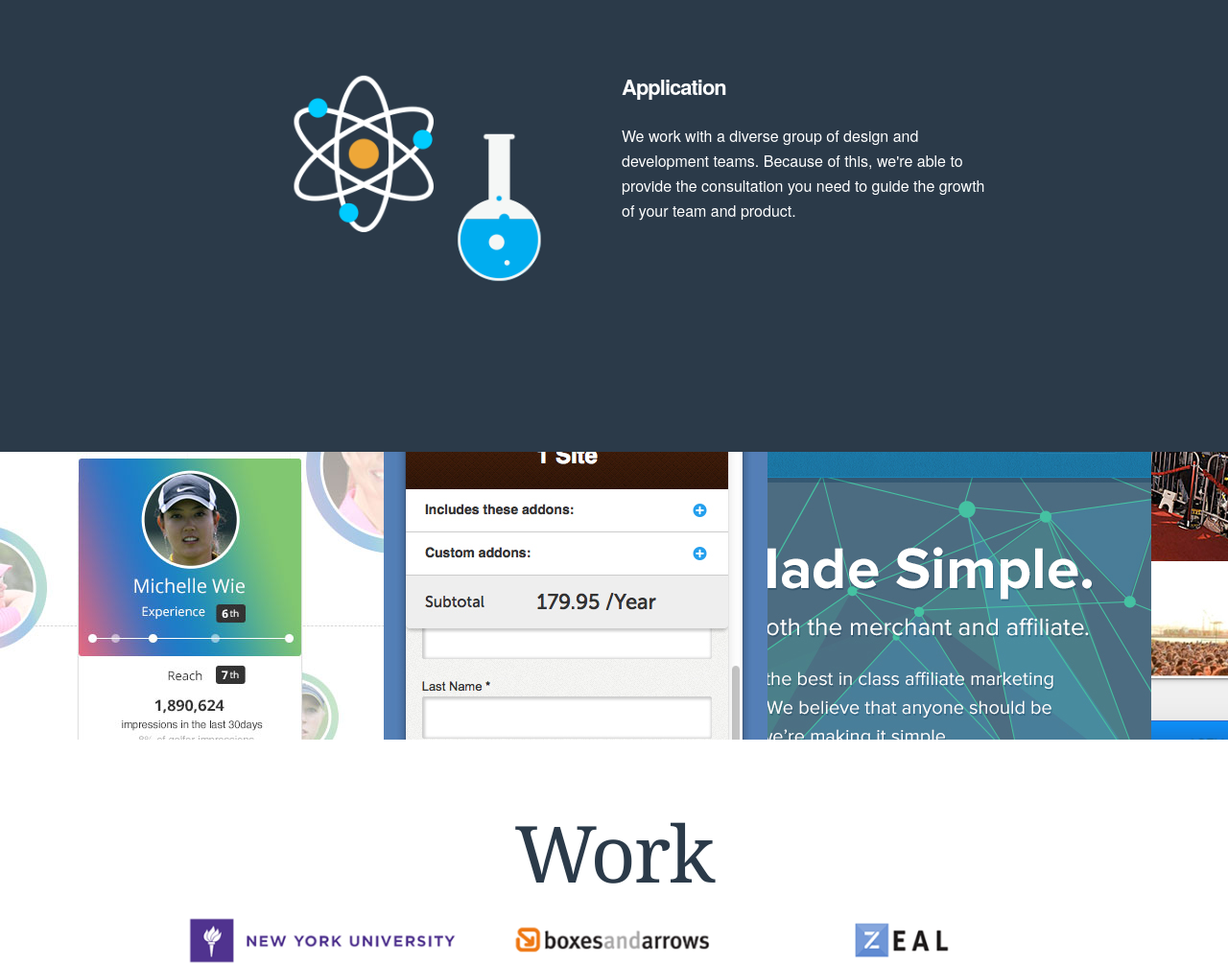
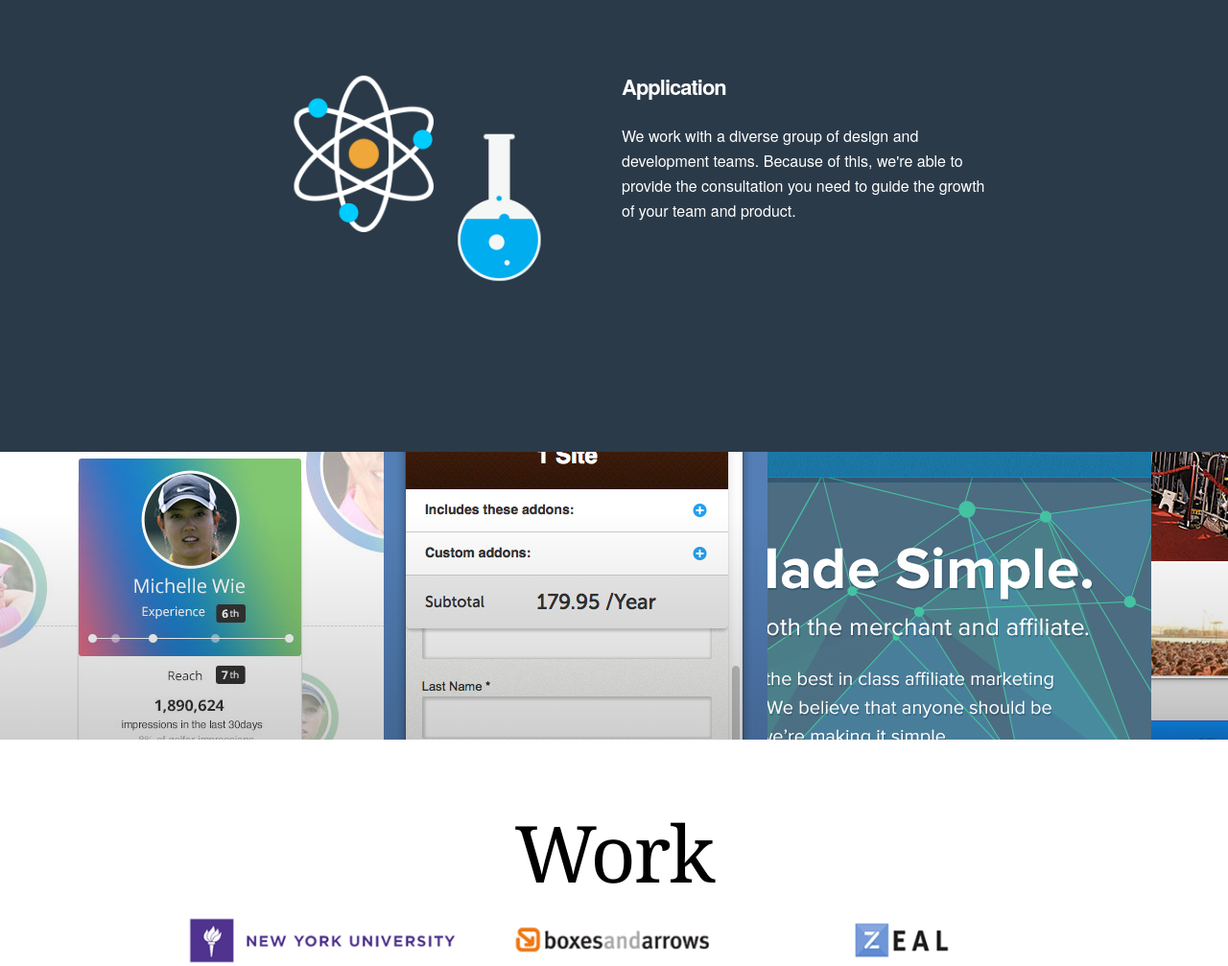
Before and after one commit to MisterMachine/mistermachine, a PHP site: page / in a window 1280 px wide. Shown: the part 3627-4634 px from the top of the page at 96% size. Run offline with PHP 8.4, Linux system fonts and the light colour scheme; some web fonts are replaced.

Commit message:
Tinted overlay for mini-gallery

```diff
--- a/assets/_mistermachine_compass/scss/views/_patterns.scss
+++ b/assets/_mistermachine_compass/scss/views/_patterns.scss
@@ -60,6 +60,25 @@
 	li {
 		float: left; display: block;
 	}
+}
+
+.tint-overlay {
+	position: relative;
+}
+
+.tint-overlay:before {
+	content: "";
+	display: block;
+	position: absolute;
+	top: 0;
+	bottom: 0;
+	left: 0;
+	right: 0;
+	background-image: -webkit-linear-gradient(top,transparent 20%,rgba(0,0,0,.2));
+	-moz-transition: background .3s linear;
+	-webkit-transition: background .3s linear;
+	-o-transition: background .3s linear;
+	transition: background .3s linear;
 }
 
 .bullets {
--- a/assets/stylesheets/application.css
+++ b/assets/stylesheets/application.css
@@ -1828,7 +1828,28 @@
   display: block;
 }
 
-/* line 66, ../_mistermachine_compass/scss/views/_patterns.scss */
+/* line 65, ../_mistermachine_compass/scss/views/_patterns.scss */
+.tint-overlay {
+  position: relative;
+}
+
+/* line 69, ../_mistermachine_compass/scss/views/_patterns.scss */
+.tint-overlay:before {
+  content: "";
+  display: block;
+  position: absolute;
+  top: 0;
+  bottom: 0;
+  left: 0;
+  right: 0;
+  background-image: -webkit-linear-gradient(top, transparent 20%, rgba(0, 0, 0, 0.2));
+  -moz-transition: background .3s linear;
+  -webkit-transition: background .3s linear;
+  -o-transition: background .3s linear;
+  transition: background .3s linear;
+}
+
+/* line 85, ../_mistermachine_compass/scss/views/_patterns.scss */
 .bullets .round {
   background: white;
   display: block;
@@ -1837,7 +1858,7 @@
   margin: 0 auto .5em;
 }
 
-/* line 75, ../_mistermachine_compass/scss/views/_patterns.scss */
+/* line 94, ../_mistermachine_compass/scss/views/_patterns.scss */
 .slide.row {
   margin-bottom: 52px;
   margin-left: auto;
@@ -1845,19 +1866,19 @@
 }
 
 @media only screen and (min-width: 48em) {
-  /* line 81, ../_mistermachine_compass/scss/views/_patterns.scss */
+  /* line 100, ../_mistermachine_compass/scss/views/_patterns.scss */
   .inner-words {
     padding: 2em;
   }
 }
 
-/* line 89, ../_mistermachine_compass/scss/views/_patterns.scss */
+/* line 108, ../_mistermachine_compass/scss/views/_patterns.scss */
 .device-screen,
 .device-mobile,
 .device-tablet {
   border: 0;
 }
-/* line 92, ../_mistermachine_compass/scss/views/_patterns.scss */
+/* line 111, ../_mistermachine_compass/scss/views/_patterns.scss */
 .device-screen img,
 .device-mobile img,
 .device-tablet img {
@@ -1870,7 +1891,7 @@
 }
 
 @media only screen and (min-width: 48em) {
-  /* line 103, ../_mistermachine_compass/scss/views/_patterns.scss */
+  /* line 122, ../_mistermachine_compass/scss/views/_patterns.scss */
   .device-screen {
     border-width: 2.5em 1px 1px 1px;
     border-style: solid;
@@ -1883,7 +1904,7 @@
     border-top-right-radius: 10px;
   }
 
-  /* line 110, ../_mistermachine_compass/scss/views/_patterns.scss */
+  /* line 129, ../_mistermachine_compass/scss/views/_patterns.scss */
   .device-mobile {
     border-width: 4em .5em 4em .5em;
     border-style: solid;
@@ -1895,7 +1916,7 @@
     border-radius: 20px;
   }
 
-  /* line 117, ../_mistermachine_compass/scss/views/_patterns.scss */
+  /* line 136, ../_mistermachine_compass/scss/views/_patterns.scss */
   .device-tablet {
     border-width: .5em 4em;
     border-style: solid;
@@ -1907,7 +1928,7 @@
     border-radius: 20px;
   }
 
-  /* line 127, ../_mistermachine_compass/scss/views/_patterns.scss */
+  /* line 146, ../_mistermachine_compass/scss/views/_patterns.scss */
   .device-screen img,
   .device-mobile img,
   .device-tablet img {
@@ -1915,7 +1936,7 @@
     margin-bottom: 0;
   }
 }
-/* line 134, ../_mistermachine_compass/scss/views/_patterns.scss */
+/* line 153, ../_mistermachine_compass/scss/views/_patterns.scss */
 nav img {
   margin-left: auto;
   margin-right: auto;
--- a/index.html
+++ b/index.html
@@ -51,12 +51,12 @@
 		</div>
 	</section>
 
-  <section class="process row"><a name="process">
+  <section class="process row"><a name="process"></a>
     <header>
       <h1 class="center">Our Process</h1>
     </header>
 
-    <article class="silo row"><a name="p-plan">
+    <article class="silo row"><a name="p-plan" />
       <div class="column size1of2">
         <h2 class="delta sans">Plan</h2>
         <p>We listen to you, we understand your goals, and we create a user experience without friction.
@@ -92,13 +92,13 @@
 
   </section>
 
-  <section class="services secondary"><a name="service">
+  <section class="services secondary"><a name="service"></a>
     <div class="row">
       <header>
         <h1 class="center">Services</h1>
       </header>
 
-        <article class="silo row"><a name="usability">
+        <article class="silo row"><a name="usability"></a>
           <div class="column size1of2">
             <h2 class="delta sans">Usability</h2>
             <p>
@@ -111,7 +111,7 @@
           </figure>
         </article>
 
-        <article class="silo row"><a name="visuals">
+        <article class="silo row"><a name="visuals"></a>
 
           <div class="column size1of2 right">
             <h2 class="delta sans">Visuals</h2>
@@ -126,7 +126,7 @@
 
         </article>
 
-        <article class="silo row"><a name="development">
+        <article class="silo row"><a name="development"></a>
           <div class="column size1of2">
             <h2 class="delta sans">Development</h2>
             <p>
@@ -139,7 +139,7 @@
           </figure>
         </article>
 
-        <article class="silo row"><a name="application">
+        <article class="silo row"><a name="application" /></a>
           <div class="column size1of2 right">
             <h2 class="delta sans">Application</h2>
             <p>We work with a diverse group of design and development teams. Because of this, we're able to provide the consultation you need to guide the growth of your team and product.
@@ -156,30 +156,33 @@
   </section>
 	<section class="dribbble overflow hide-base">
 		<ul class="inline-screens centered overflow">
-			<li class="no-margin">
+			<li class="tint-overlay no-margin">
 				<img src="img/user-stats.jpg" />
 			</li>
 			<li class="no-margin">
-				<img src="img/mobile.jpg" />
+				<figure class="tint-overlay ">
+					<img src="img/mobile.jpg" />
+				</figure>
 			</li>
 			<li class="no-margin">
 				<img src="img/simple.jpg" />
 			</li>
-			<li class="no-margin">
+			<li class="tint-overlay no-margin">
 				<img src="img/slide.jpg" />
 			</li>
-			<li class="no-margin">
+			<li class="tint-overlay no-margin">
 				<img src="img/learn.jpg" />
 			</li>
-			<li class="no-margin">
+			<li class="tint-overlay no-margin">
 				<img src="img/echos.jpg" />
 			</li>
-			<li class="no-margin">
+			<li class="tint-overlay no-margin">
 				<img src="img/tip2.jpg" />
 			</li>
 		</ul>
 	</section>
-  <section class="work full-width overflow"><a name="work">
+
+  <section class="work full-width overflow"><a name="work"></a>
 
     <header class="row">
       <h1 class="center">Work</h1>
@@ -229,7 +232,7 @@
           </a>
         </nav>
 
-        <div class="hero slide"><a name="ngaged">
+        <div class="hero slide"><a name="ngaged"></a>
           <figure class="device-screen">
             <img src="img/nyu1.jpg" alt="Ngaged Desktop View">
           </figure>
@@ -296,7 +299,7 @@
         </a>
       </nav>
 
-        <div class="hero slide"><a name="boxesandarrows">
+        <div class="hero slide"><a name="boxesandarrows"></a>
           <figure class="device-screen">
             <img src="img/boxes1.jpg" alt="Boxes and Arrows Desktop View">
           </figure>
@@ -358,7 +361,7 @@
         </a>
       </nav>
 
-        <div class="hero slide"><a name="zeal">
+        <div class="hero slide"><a name="zeal"></a>
           <figure class="device-screen">
             <img src="img/zeal1.jpg" alt="Zeal Desktop View">
           </figure>
```
Also changed, not shown: img/smile.png (added).
